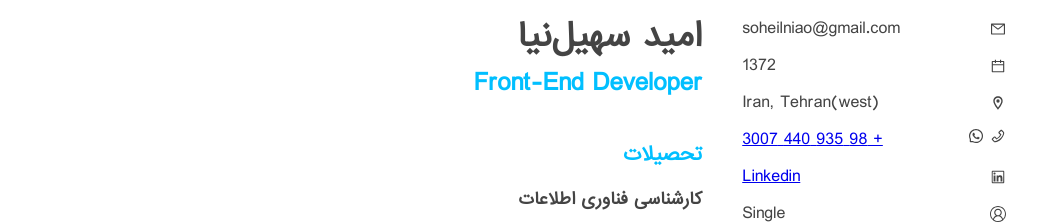
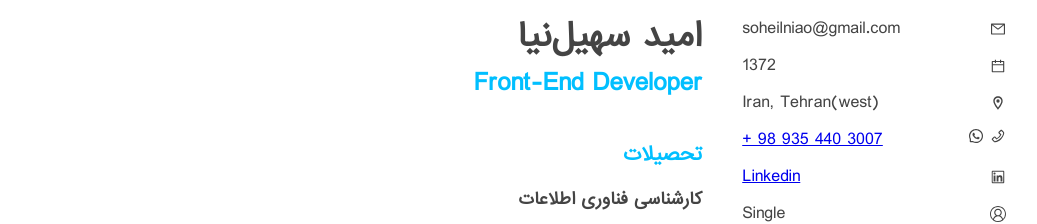
Before and after one commit to omids0/my_resume, a Next.js app: page / in a window 1280 px wide. Shown: the top 224 px of the page, without its empty margins (126-1163 px from the left). Built offline with nearby package versions, Linux system fonts and the light colour scheme.

Commit message:
linkedin url added

```diff
--- a/components/about-me/Contacts.js
+++ b/components/about-me/Contacts.js
@@ -27,13 +27,17 @@ export default function Contacts({ myresume }) {
           <AiOutlinePhone /> <AiOutlineWhatsApp />
         </div>
         <a href="https://wa.me/+989354403007" target="_blank" rel="noreferrer">
-          <span className="ltr">{myresume.phone}</span>
+          <p className="ltr">{myresume.phone}</p>
         </a>
       </div>
 
       <div className="contact-desktop">
         <AiOutlineLinkedin />
-        <a href="#" target="_blank" rel="noreferrer">
+        <a
+          href="https://www.linkedin.com/in/omid-s-8a5239238"
+          target="_blank"
+          rel="noreferrer"
+        >
           <span>{myresume.linkedin}</span>
         </a>
       </div>
```
